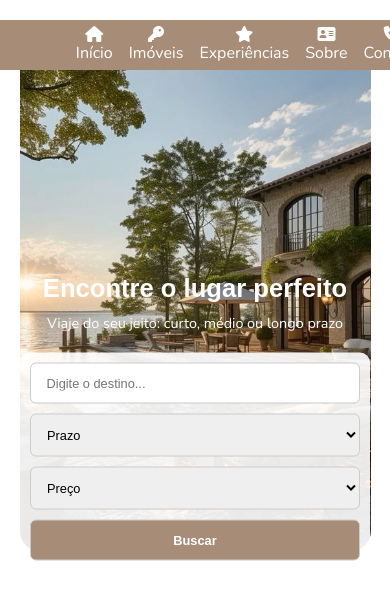
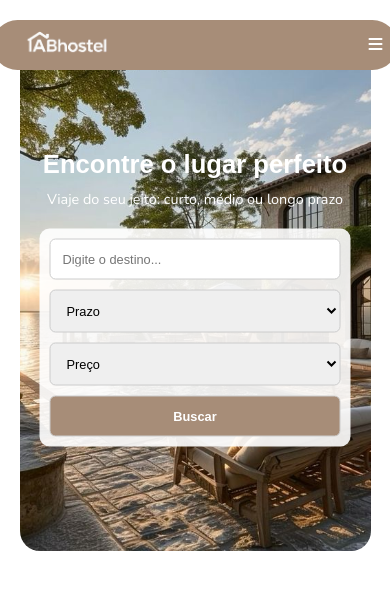
Before and after one commit to luyzabrunna/ABhostel, a PHP site: page / in a window 390 px wide. Shown: the top 600 px of the page. Run offline with PHP 8.4, Linux system fonts and the light colour scheme.

Commit message:
Alterações  do html e css e adição de responsividade

```diff
--- a/assets/css/style.css
+++ b/assets/css/style.css
@@ -14,12 +14,14 @@ header {
     position: fixed;
     background-color: #A78D78;
     height: 50px;
-    width: 900px;
+    width: 80%;
+    max-width: 1100px;
     margin:0 auto;
     border-radius: 100px;
     display: flex;
     align-items: center;
-    justify-content: space-around;
+    justify-content: space-between;
+    padding: 0 15px;
     z-index: 999;
     left: 50%;
     transform: translateX(-50%);
@@ -28,7 +30,7 @@ header {
 
 .logo img {
     height: 120px;
-    position: relative;
+    /* position: relative; */
 }
 
 nav {
@@ -44,6 +46,7 @@ nav a {
     display: flex;
     flex-direction: column;
     align-items: center;
+    font-size: 0.9rem;
 }
 
 .btn {
@@ -51,9 +54,11 @@ nav a {
     all: unset;
     cursor: pointer;
     color: #fff;
+    display: none;
 }
 
 .banner {
+    position: relative;
     width: 90%;
     max-width: 1200px;
     height: 450px;
@@ -141,10 +146,22 @@ nav a {
         flex-direction: row;
         flex-wrap: wrap;
     }
+
+    nav {
+        display: none;
+    }
+
+    .btn {
+        display: block;
+    }
 }
 
 /* Celulares (até 480px) */
 @media  (max-width:480px){
+    header {
+        width: 405px;
+    }
+
     .banner {
         height: 60vh;
     }
--- a/index.html
+++ b/index.html
@@ -1,21 +1,21 @@
 <!DOCTYPE html>
 <html lang="pt-br">
+
 <head>
   <meta charset="UTF-8" />
   <meta name="viewport" content="width=device-width, initial-scale=1.0" />
   <title>ABhostel - Página Inicial</title>
 
   <!-- Fonte Mantserrat e Nunito-->
-    <link
-      href="https://fonts.googleapis.com/css2?family=Montserrat:wght@900&family=Nunito&display=swap"
-      rel="stylesheet"
-    />
+  <link href="https://fonts.googleapis.com/css2?family=Montserrat:wght@900&family=Nunito&display=swap"
+    rel="stylesheet" />
 
   <!-- Link do css -->
   <link rel="stylesheet" href="assets/css/style.css" />
 
   <link rel="stylesheet" href="https://cdnjs.cloudflare.com/ajax/libs/font-awesome/6.4.0/css/all.min.css">
 </head>
+
 <body>
   <!-- Header - Cabeçalho -->
   <header>
@@ -32,32 +32,35 @@
     </nav>
     <button class="btn open"><i class="fas fa-bars"></i></button>
   </header>
-    <section class="banner">
+  <div class="banner">
     <img src="Imagens/banner.jpeg" alt="Banner principal">
+
     <div class="banner-primario">
       <h1> Encontre o lugar perfeito </h1>
       <p> Viaje do seu jeito: curto, médio ou longo prazo </p>
 
       <form class="busca">
-          <input type=" text" placeholder=" Digite o destino...">
+        <input type="text" placeholder="Digite o destino...">
 
         <select>
-            <option value=""> Prazo </option>
-            <option value="curto"> Curto prazo </option>
-            <option value="medio"> Médio prazo </option>
-            <option value="longo"> Longo prazo </option>
+          <option value="">Prazo</option>
+          <option value="curto">Curto prazo</option>
+          <option value="medio">Médio prazo</option>
+          <option value="longo">Longo prazo</option>
         </select>
 
         <select>
-            <option value=""> Preço </option>
-            <option value="baixo"> até R$500 </option>
-            <option value="medio"> R$500 - R$1500</option>
-            <option value="longo"> Acima de R$1500 </option>
+          <option value="">Preço</option>
+          <option value="baixo">Até R$500</option>
+          <option value="medio">R$500 - R$1500</option>
+          <option value="alto">Acima de R$1500</option>
         </select>
 
         <button type="submit">Buscar</button>
       </form>
     </div>
-    </section>
+  </div>
+
 </body>
+
 </html>
```
Lines whose indentation alone changed are shown as unchanged.
